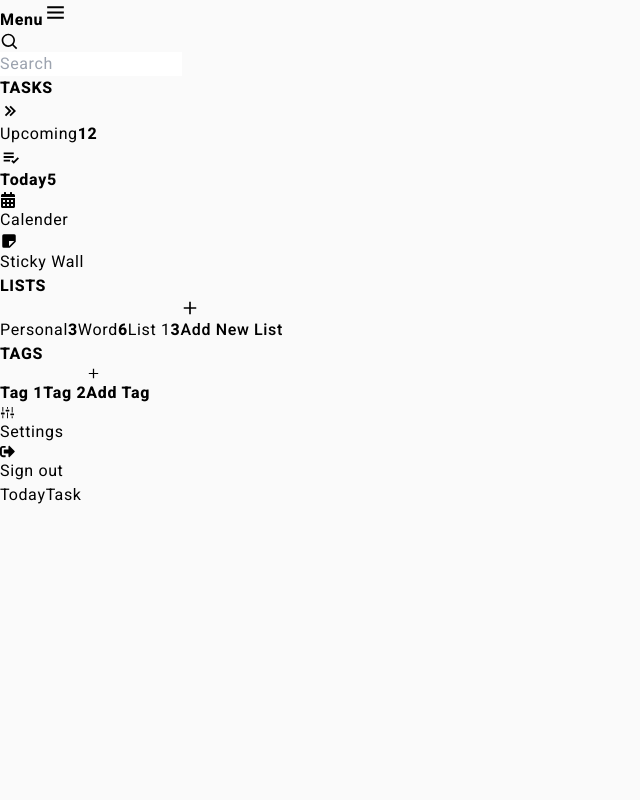
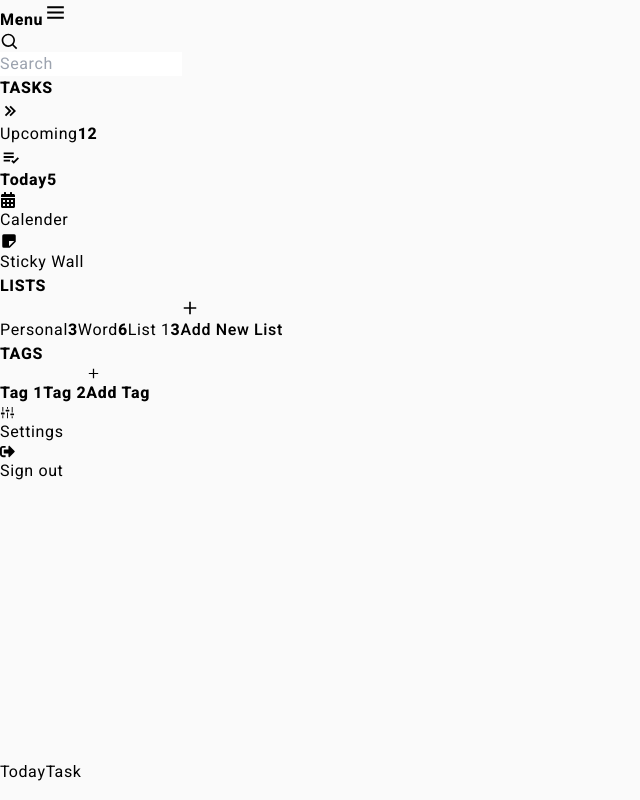
Before and after one commit to setykarimi/Note-app, a React (Vite) app: page / in a window 1280 px wide. Shown: the whole page, without its empty margins (0-640 px from the left). Built offline with nearby package versions, Linux system fonts and the light colour scheme.

Commit message:
Subject: Note app, Description: Edit style, Date: 9/28/2023

```diff
--- a/src/index.css
+++ b/src/index.css
@@ -25,7 +25,6 @@ body,html{
   letter-spacing: .04em;
 }
 
-
 .font-bold{
   font-family: 'Heebo-bold';
 }
@@ -35,3 +34,10 @@ body,html{
 .font-semibold{
   font-family: 'Heebo-semibold';
 }
+
+
+@media(min-height: 780px){
+  .sidebar{
+  height: 95vh;
+}
+}
```
